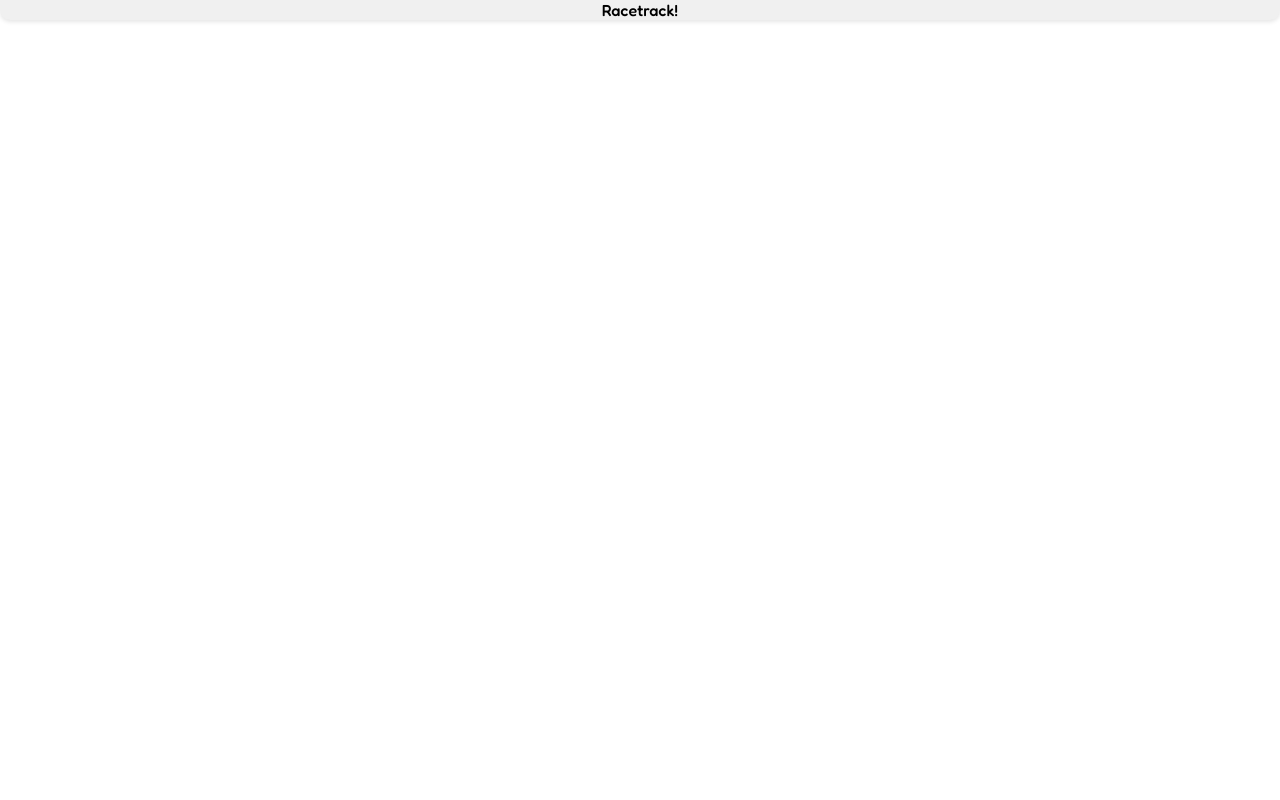
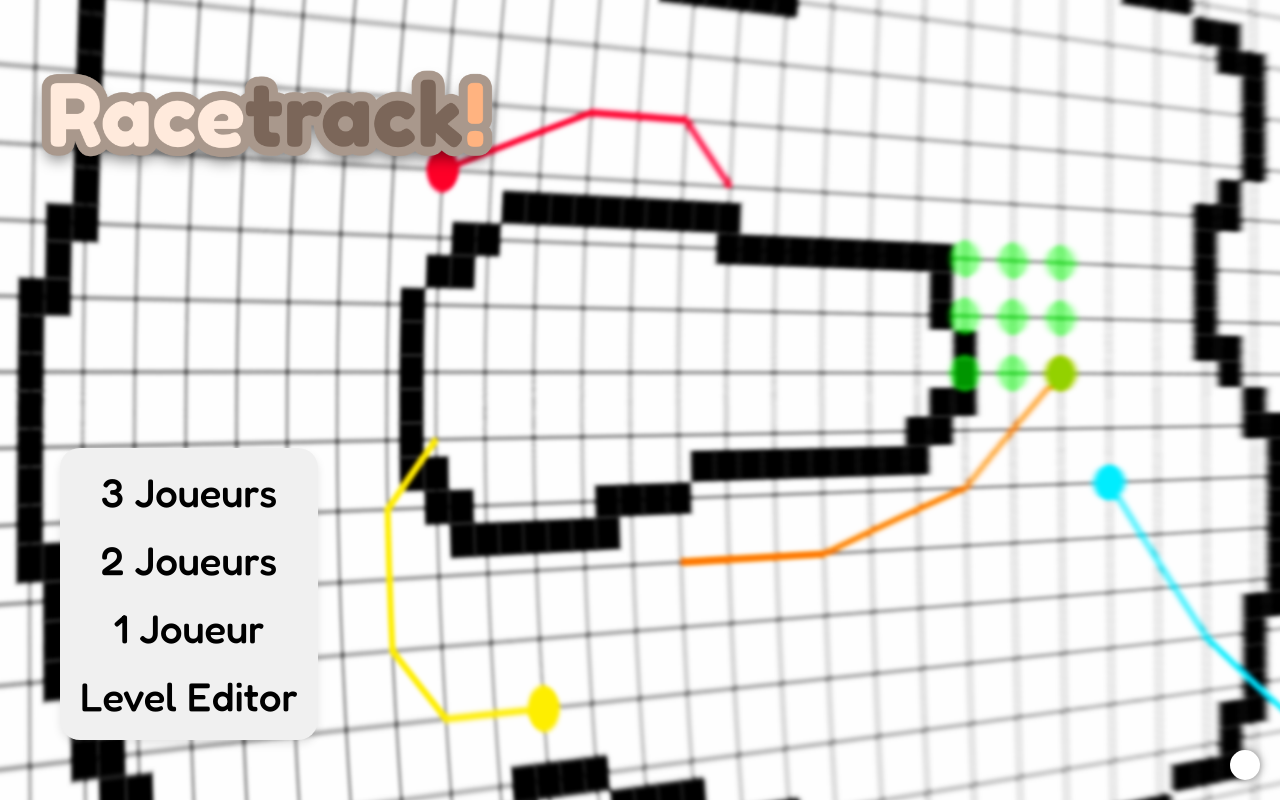
Before and after one commit to Azuras03/Racetrack, a website built with Vite: page index.html in a window 1280 px wide. Built offline with nearby package versions, Linux system fonts and the light colour scheme.

Commit message:
Ajout d'un écran d'accueil avec un logo et un fond

```diff
--- a/index.html
+++ b/index.html
@@ -6,18 +6,27 @@
     <meta name="viewport" content="width=device-width, initial-scale=1.0, user-scalable=yes, maximum-scale=5.0">
     <link rel="icon" type="image/x-icon" href="assets/icon.ico">
 
+    <script defer type="module" src="./src/title.js"></script>
     <link rel="stylesheet" href="./src/styles.css">
+    <link rel="stylesheet" href="./src/title.css">
     <title>Racetrack</title>
 </head>
 
 <body>
+    <div id="main">
+        <div id="left">
+            <img id="raceback" src="./assets/RaceBack.png" alt="Racetrack Background">
+            <img id="title" src="./assets/RaceLogo.png">
 
-    <div id="header">
-        Racetrack!
-    </div>
-
-    <div id="main">
-        <a href="./creator.html">Creator</a>
-        <a href="./game.html">Game</a>
+            <div id="selection">
+                <a href="./game.html?players=3">3 Joueurs</a>
+                <a href="./game.html?players=2">2 Joueurs</a>
+                <a href="./game.html?players=1">1 Joueur</a>
+                <a href="./creator.html">Level Editor</a>
+            </div>
+        </div>
+        <div id="right">
+            <div id="indications"></div>
+        </div>
     </div>
 </body>
```
Also changed, not shown: public/assets/RaceBack.png (added), public/assets/RaceLogo.png (added).
